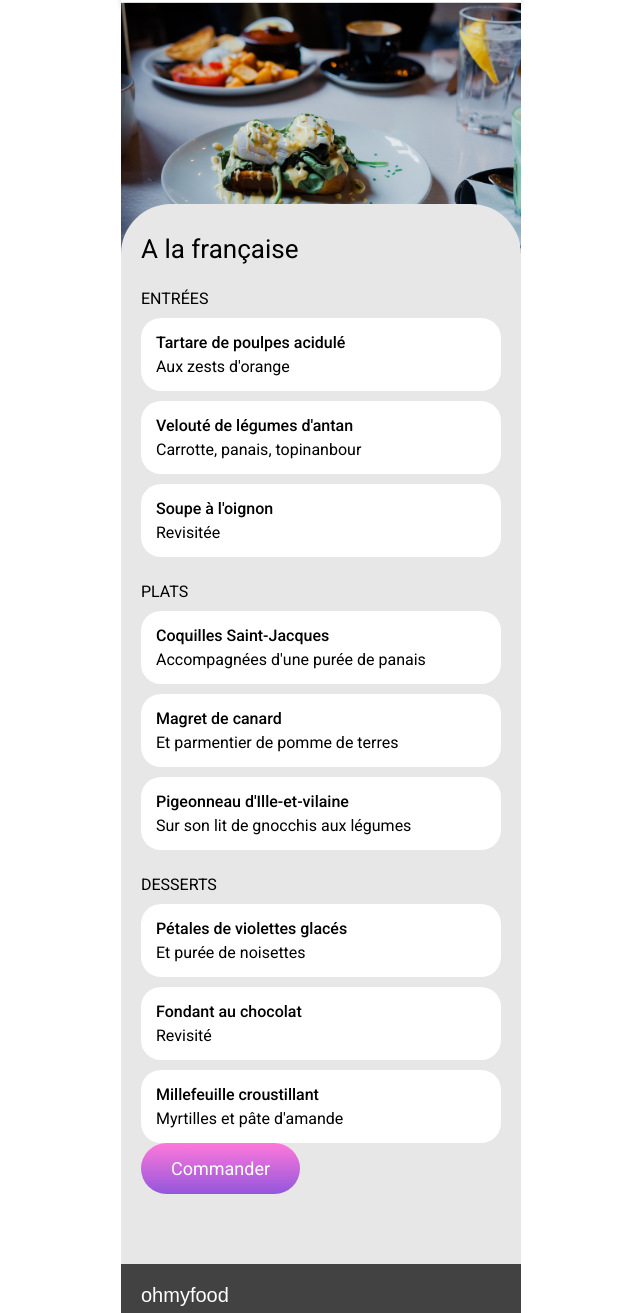
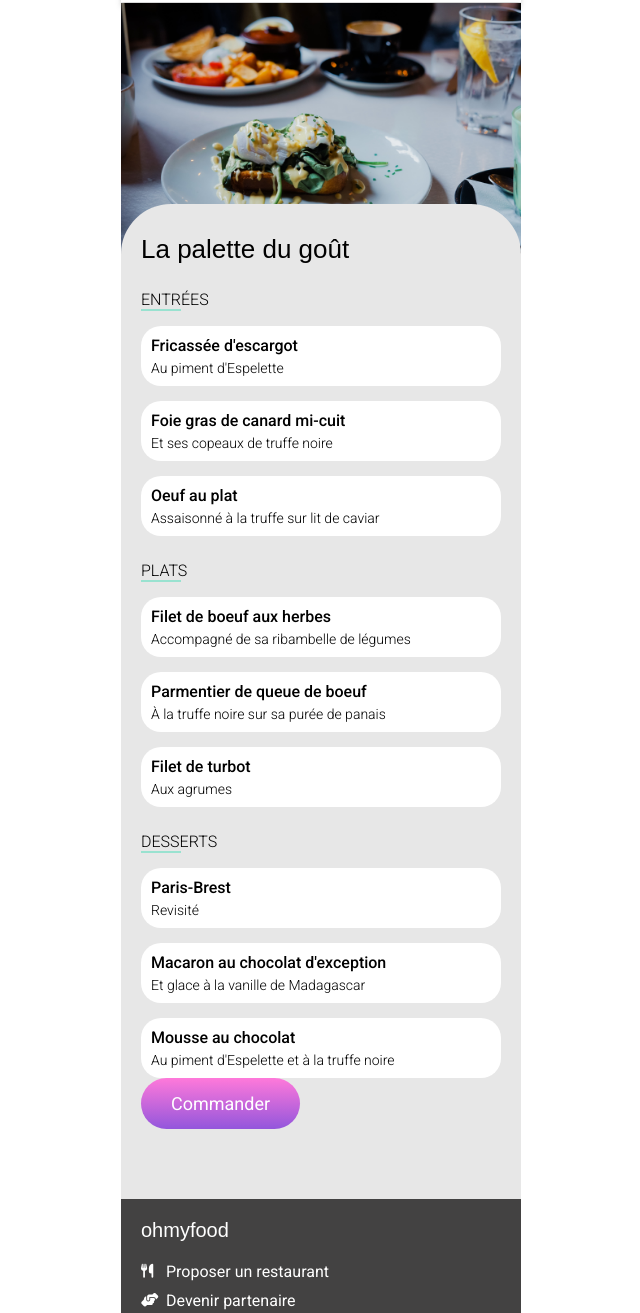
Before and after one commit to Rabibocheur/Dynamisez-une-page-web-avec-des-animations-CSS, a website: page la-palette-du-gout.html in a window 1280 px wide. Shown: the part 76-1389 px from the top of the page, without its empty margins (319-959 px from the left). Drawn offline with Linux system fonts and the light colour scheme; a web font is replaced by a local one.

Commit message:
Avancement menu

```diff
--- a/la-palette-du-gout.html
+++ b/la-palette-du-gout.html
@@ -1,76 +1,89 @@
 <!DOCTYPE html>
 <html lang="fr">
-
   <head>
-    <meta charset="UTF-8">
-    <meta http-equiv="X-UA-Compatible" content="IE=edge">
-    <meta name="viewport" content="width=device-width, initial-scale=1.0">
-    <link rel="stylesheet" href="public/css/style.css">
-    <script src="https://kit.fontawesome.com/7a0f0d6266.js" crossorigin="anonymous"></script>
+    <meta charset="UTF-8" />
+    <meta http-equiv="X-UA-Compatible" content="IE=edge" />
+    <meta name="viewport" content="width=device-width, initial-scale=1.0" />
+    <link rel="stylesheet" href="public/css/style.css" />
+    <script
+      src="https://kit.fontawesome.com/7a0f0d6266.js"
+      crossorigin="anonymous"
+    ></script>
     <title>OhMyFood</title>
   </head>
 
   <body>
     <header class="header">
       <div class="header_logo">
-            <img src="public/logo/ohmyfood.svg" alt="logo ohmyfood">
+        <img src="public/logo/ohmyfood.svg" alt="logo ohmyfood" />
       </div>
     </header>
     <div class="restaurant">
-        <img src="public/restaurants/toa-heftiba-DQKerTsQwi0-unsplash.jpg" alt="">
+      <img
+        src="public/restaurants/toa-heftiba-DQKerTsQwi0-unsplash.jpg"
+        alt=""
+      />
     </div>
     <main class="main--background">
       <div class="main--form">
         <div class="bloc">
-                <h1 class="menu--title">A la française</h1>
+          <h1 class="menu--title">La palette du goût</h1>
           <section class="menu">
             <h2 class="menu--subtitle">ENTRÉES</h2>
             <div class="menu_choix">
-                        <h3>Tartare de poulpes acidulé</h3>
-                        <p>Aux zests d'orange</p>
+              <h3 class="menu_choix--title">Fricassée d'escargot</h3>
+              <p class="menu_choix--subtitle">Au piment d'Espelette</p>
             </div>
             <div class="menu_choix">
-                        <h3>Velouté de légumes d'antan</h3>
-                        <p>Carrotte, panais, topinanbour</p>
+              <h3 class="menu_choix--title">Foie gras de canard mi-cuit</h3>
+              <p class="menu_choix--subtitle">Et ses copeaux de truffe noire</p>
             </div>
             <div class="menu_choix">
-                        <h3>Soupe à l'oignon</h3>
-                        <p>Revisitée</p>
+              <h3 class="menu_choix--title">Oeuf au plat</h3>
+              <p class="menu_choix--subtitle">
+                Assaisonné à la truffe sur lit de caviar
+              </p>
             </div>
           </section>
           <section class="menu">
             <h2 class="menu--subtitle">PLATS</h2>
             <div class="menu_choix">
-                        <h3>Coquilles Saint-Jacques</h3>
-                        <p>Accompagnées d'une purée de panais</p>
+              <h3 class="menu_choix--title">Filet de boeuf aux herbes</h3>
+              <p class="menu_choix--subtitle">
+                Accompagné de sa ribambelle de légumes
+              </p>
             </div>
             <div class="menu_choix">
-                        <h3>Magret de canard</h3>
-                        <p>Et parmentier de pomme de terres</p>
+              <h3 class="menu_choix--title">Parmentier de queue de boeuf</h3>
+              <p class="menu_choix--subtitle">
+                À la truffe noire sur sa purée de panais
+              </p>
             </div>
             <div class="menu_choix">
-                        <h3>Pigeonneau d'Ille-et-vilaine</h3>
-                        <p>Sur son lit de gnocchis aux légumes</p>
+              <h3 class="menu_choix--title">Filet de turbot</h3>
+              <p class="menu_choix--subtitle">Aux agrumes</p>
             </div>
           </section>
           <section class="menu">
             <h2 class="menu--subtitle">DESSERTS</h2>
             <div class="menu_choix">
-                        <h3>Pétales de violettes glacés</h3>
-                        <p>Et purée de noisettes</p>
+              <h3 class="menu_choix--title">Paris-Brest</h3>
+              <p class="menu_choix--subtitle">Revisité</p>
             </div>
             <div class="menu_choix">
-                        <h3>Fondant au chocolat</h3>
-                        <p>Revisité</p>
+              <h3 class="menu_choix--title">Macaron au chocolat d'exception</h3>
+              <p class="menu_choix--subtitle">
+                Et glace à la vanille de Madagascar
+              </p>
             </div>
             <div class="menu_choix">
-                        <h3>Millefeuille croustillant</h3>
-                        <p>Myrtilles et pâte d'amande</p>
+              <h3 class="menu_choix--title">Mousse au chocolat</h3>
+              <p class="menu_choix--subtitle">
+                Au piment d'Espelette et à la truffe noire
+              </p>
             </div>
           </section>
-                <button class="main--btn btn">
-                    Commander
-                </button>
+          <button class="main--btn btn">Commander</button>
         </div>
       </div>
     </main>
@@ -83,7 +96,9 @@
             <p class="footer_li--title">Proposer un restaurant</p>
           </li>
           <li class="footer_li">
-                    <span class="footer_li--ico"><i class="fas fa-hands-helping"></i></span>
+            <span class="footer_li--ico"
+              ><i class="fas fa-hands-helping"></i
+            ></span>
             <p class="footer_li--title">Devenir partenaire</p>
           </li>
           <li class="footer_li">
@@ -96,5 +111,4 @@
       </section>
     </footer>
   </body>
-
 </html>
--- a/sass/base/_typography.scss
+++ b/sass/base/_typography.scss
@@ -1,20 +1,17 @@
-@import url('https://fonts.googleapis.com/css2?family=Shrikhand&display=swap');
-@import url('https://fonts.googleapis.com/css2?family=Roboto:ital,wght@0,100;0,300;0,400;0,500;0,700;1,100;1,300;1,400;1,500&display=swap');
+@import url("https://fonts.googleapis.com/css2?family=Shrikhand&display=swap");
+@import url("https://fonts.googleapis.com/css2?family=Roboto:ital,wght@0,100;0,300;0,400;0,500;0,700;1,100;1,300;1,400;1,500&display=swap");
 
-a{
-    text-decoration: none;
-    color: black;
+* {
+  font-family: "Roboto", sans-serif;
 }
-h1, h2, h3,
-p, button{
-    font-family: 'Roboto', sans-serif;
+.footer--title,
+.menu--title {
+  font-family: "Shrikhand", sans-serif;
 }
-
-
-.home h1{
-    font-size: 24px;
-    font-weight: 500;
+a {
+  text-decoration: none;
+  color: black;
 }
-.footer--title{
-    font-family: 'Shrikhand', sans-serif;
+.menu--subtitle {
+  font-weight: 300;
 }
--- a/sass/pages/_menu.scss
+++ b/sass/pages/_menu.scss
@@ -1,31 +1,41 @@
-.main--background{
+.main--background {
   background-color: rgb(231, 231, 231);
 }
-.main--form{
+.main--form {
   padding-top: 30px;
   background-color: rgb(231, 231, 231);
   border-radius: 50px 50px 0 0;
   position: relative;
   top: -70px;
 }
-.menu--title{
+.menu--title {
   font-size: 26px;
 }
-.menu{
+.menu {
   margin-top: 25px;
 
-    &--subtitle{
-
+  &--subtitle {
+    &::after {
+      content: "";
+      display: block;
+      width: 40px;
+      height: 2px;
+      background-color: $colour-tertiary;
     }
-    &_choix{
-        padding: 15px;
+  }
+  &_choix {
+    padding: 10px;
     border-radius: 20px;
     background-color: white;
-        margin-top: 10px;
+    margin-top: 15px;
 
-        & h3{
+    &--title {
       font-weight: 500;
       margin-bottom: 5px;
     }
+    &--subtitle {
+      font-weight: 300;
+      font-size: 14px;
     }
   }
+}
```
Also changed, not shown: index.html (+42 -28 lines), la-note-enchante.html (+28 -24 lines), public/css/style.css, 1 other file. Lines whose indentation alone changed are shown as unchanged.
